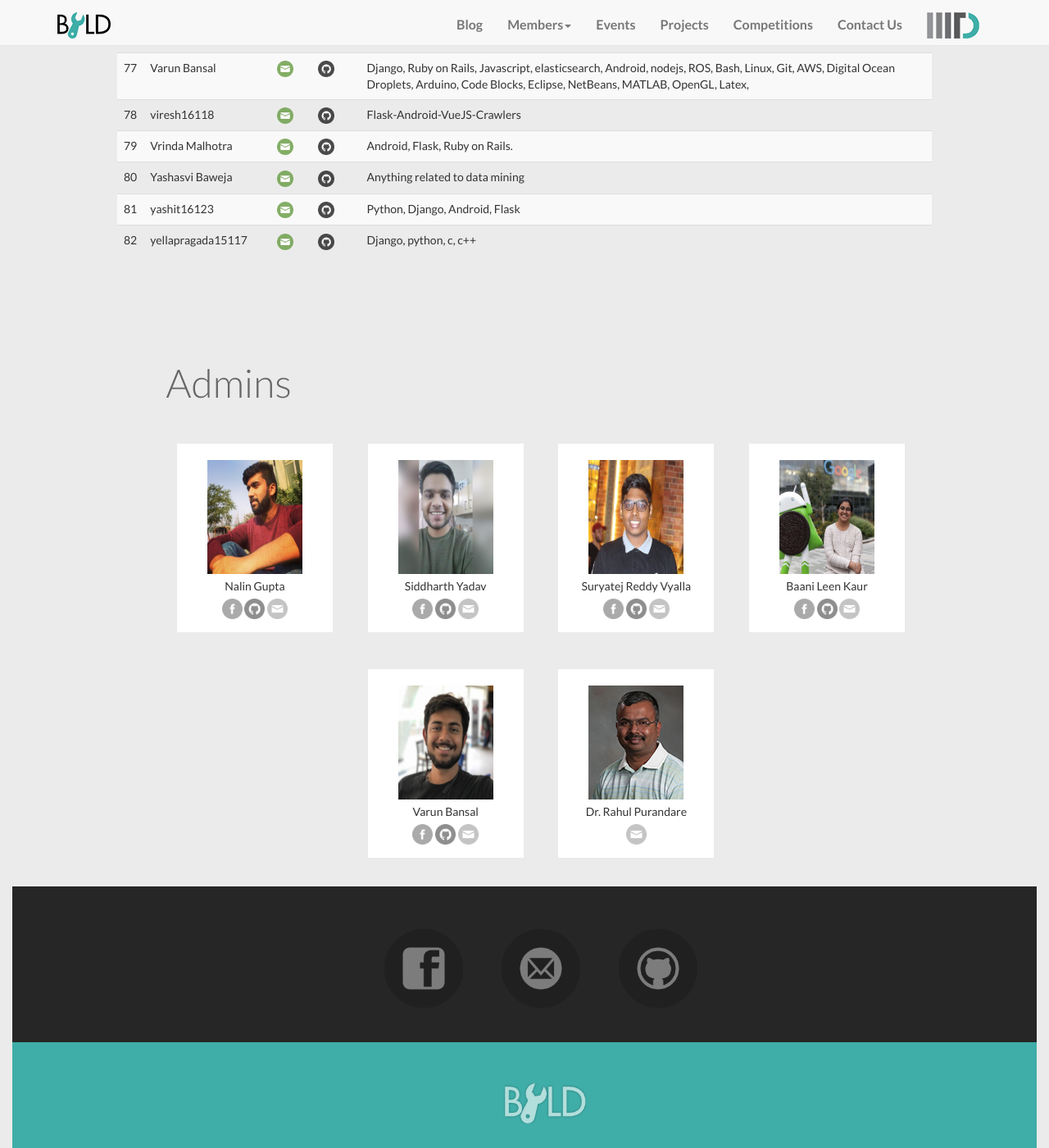
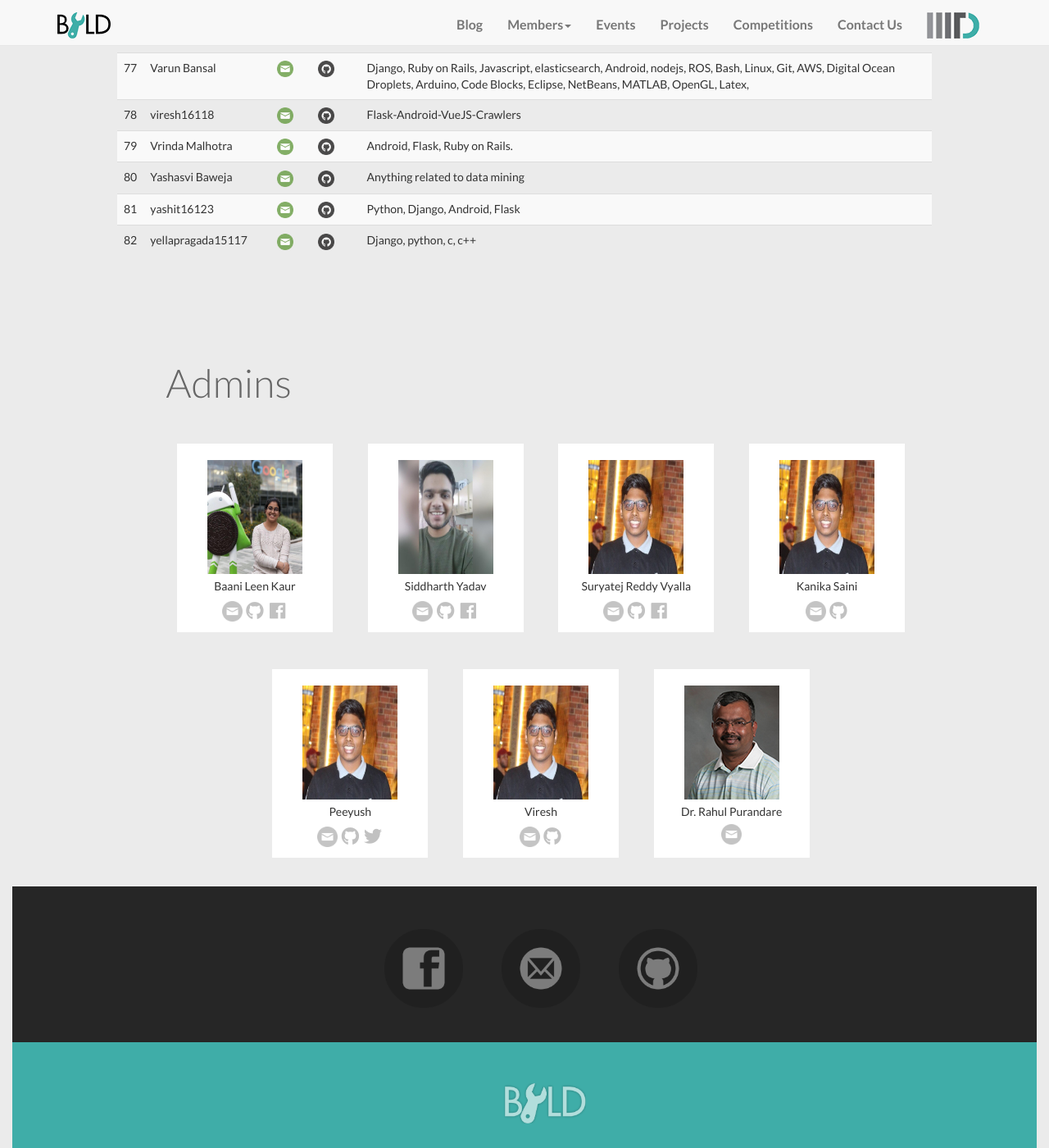
Before and after one commit to IIIT-Delhi/byld-website, a Jekyll site: the page built from site/members.md, in a window 1280 px wide and 1400 px high, scrolled down 3462 px. Shown: the whole window at 82% size. Built offline with Jekyll 4.4.1, drawn with Linux system fonts in a browser that asks for light colours; nearby versions of some CDN libraries.

Commit message:
Update admins
Add functionality of using arbitary fa-icons for admins <3 (we could
extend this to members too, the more that people want to edit the site,
the merrier!)

New admins still need to update their images, Suryatej's is being used as
default

```diff
--- a/site/_includes/head.html
+++ b/site/_includes/head.html
@@ -24,6 +24,7 @@
 
   <!-- Bootstrap -->
   <link rel="stylesheet" href="https://maxcdn.bootstrapcdn.com/bootstrap/3.0.0/css/bootstrap.min.css">
+  <link rel="stylesheet" href="https://use.fontawesome.com/releases/v5.1.0/css/all.css" integrity="sha384-lKuwvrZot6UHsBSfcMvOkWwlCMgc0TaWr+30HWe3a4ltaBwTZhyTEggF5tJv8tbt" crossorigin="anonymous">
 
   <link href="{{ 'assets/css/byld.css' | relative_url }}" rel="stylesheet">
   <link href="{{ 'assets/css/animate.css' | relative_url }}" rel="stylesheet">
--- a/site/_includes/members.html
+++ b/site/_includes/members.html
@@ -52,9 +52,10 @@
         <img src={{site.baseurl}}/assets/images/{{admin.image}}><br>
         <p>{{admin.name}}</p><br>
         <span>
-        <a target="_blank" href="{{admin.facebook}}"><img src="{{ 'assets/images/social/facebook.png' | relative_url }}"></a>
-        <a target="_blank" href="https://github.com/{{admin.github}}"><img src="{{ 'assets/images/social/github.png' | relative_url }}"></a>
-        <a target="_blank" href="mailto:{{admin.mail}}"><img src="{{ 'assets/images/social/email.png' | relative_url }}"></a>
+        <a target="_blank" href="mailto:{{admin.mail}}@iiitd.ac.in"><img src="{{ 'assets/images/social/email.png' | relative_url }}"></a>
+        {% for icon in admin.fa-icons %}
+        <a target="_blank" href="{{icon[1]}}" class="admin-fa-icons"><i class="fab fa-{{icon[0]}}"></i></a>
+        {% endfor %}
         </span>
       </li>
       {% endfor %}
--- a/site/assets/css/members.css
+++ b/site/assets/css/members.css
@@ -45,3 +45,19 @@ thead
 	{
 		opacity:1;
 	}
+
+.admin-fa-icons > i.fab {
+  width: 25px;
+  height: 25px;
+  position: relative;
+  top: -16px;
+  opacity: .5;
+  font-size: 22px;
+  color: #858585;
+  transition:opacity 0.5s;
+}
+
+.admin-fa-icons > i.fab:hover {
+  opacity: 1;
+  color: #71ae47; /*#669c41 is the original color of the email image but this lighter shade looks better */
+}
--- a/site/members.md
+++ b/site/members.md
@@ -2,35 +2,48 @@
 layout: subpage
 title: 'Members'
 admins:
-- mail: "nalin14065@iiitd.ac.in"
-  image: "admins/nalin.jpg"
-  github: "nalin1096"
-  facebook: "https://www.facebook.com/nalin.gupta.129"
-  name: "Nalin Gupta"
+# fa-icons field: lhs is the name of icon, rhs is the link. See list of icons here: https://fontawesome.com/
 
-- mail: "siddharth16268@iiitd.ac.in"
+- mail: "baani16234"
+  image: "admins/baani.jpg"
+  name: "Baani Leen Kaur"
+  fa-icons:
+    github: "https://github.com/BaaniLeen"
+    facebook: "https://www.facebook.com/profile.php?id=100011462257325"
+
+- mail: "siddharth16268"
   image: "admins/siddharth.jpg"
-  github: "geekSiddharth"
-  facebook: "https://www.facebook.com/SiddharthYadav.geek"
   name: "Siddharth Yadav"
+  fa-icons:
+    github: "https://github.com/geekSiddharth"
+    facebook: "https://www.facebook.com/SiddharthYadav.geek"
 
-- mail: "suryatej161022@iiitd.ac.in"
+- mail: "suryatej161022"
   image: "admins/suryatej.jpg"
-  github: "suryatejreddy"
-  facebook: "https://www.facebook.com/profile.php?id=100000854901674"
   name: "Suryatej Reddy Vyalla"
+  fa-icons:
+    github: "https://github.com/suryatejreddy"
+    facebook: "https://www.facebook.com/profile.php?id=100000854901674"
 
-- mail: "baani16234@iiitd.ac.in"
-  image: "admins/baani.jpg"
-  github: "BaaniLeen/"
-  facebook: "https://www.facebook.com/profile.php?id=100011462257325"
-  name: " Baani Leen Kaur"
+- mail: "kanika16047"
+  image: "admins/suryatej.jpg"
+  name: "Kanika Saini"
+  fa-icons:
+    github: "https://github.com/kanikasaini"
 
-- mail: "varun13168@iiitd.ac.in"
-  image: "admins/varun.jpg"
-  github: "bansalvarun"
-  facebook: "https://www.facebook.com/bansalvarun15"
-  name: "Varun Bansal"
+- mail: "peeyush16254"
+  image: "admins/suryatej.jpg"
+  name: "Peeyush"
+  fa-icons:
+    github: "https://github.com/peey"
+    twitter: "https://twitter.com/peeyFTW"
+
+- mail: "viresh16118"
+  image: "admins/suryatej.jpg"
+  name: "Viresh"
+  fa-icons:
+    github: "https://github.com/virresh"
+
 
 #TODO: sort the data in the source in some sensible way (first by batch, then by names). rn alums are random and current members are sorted by name
 
```
